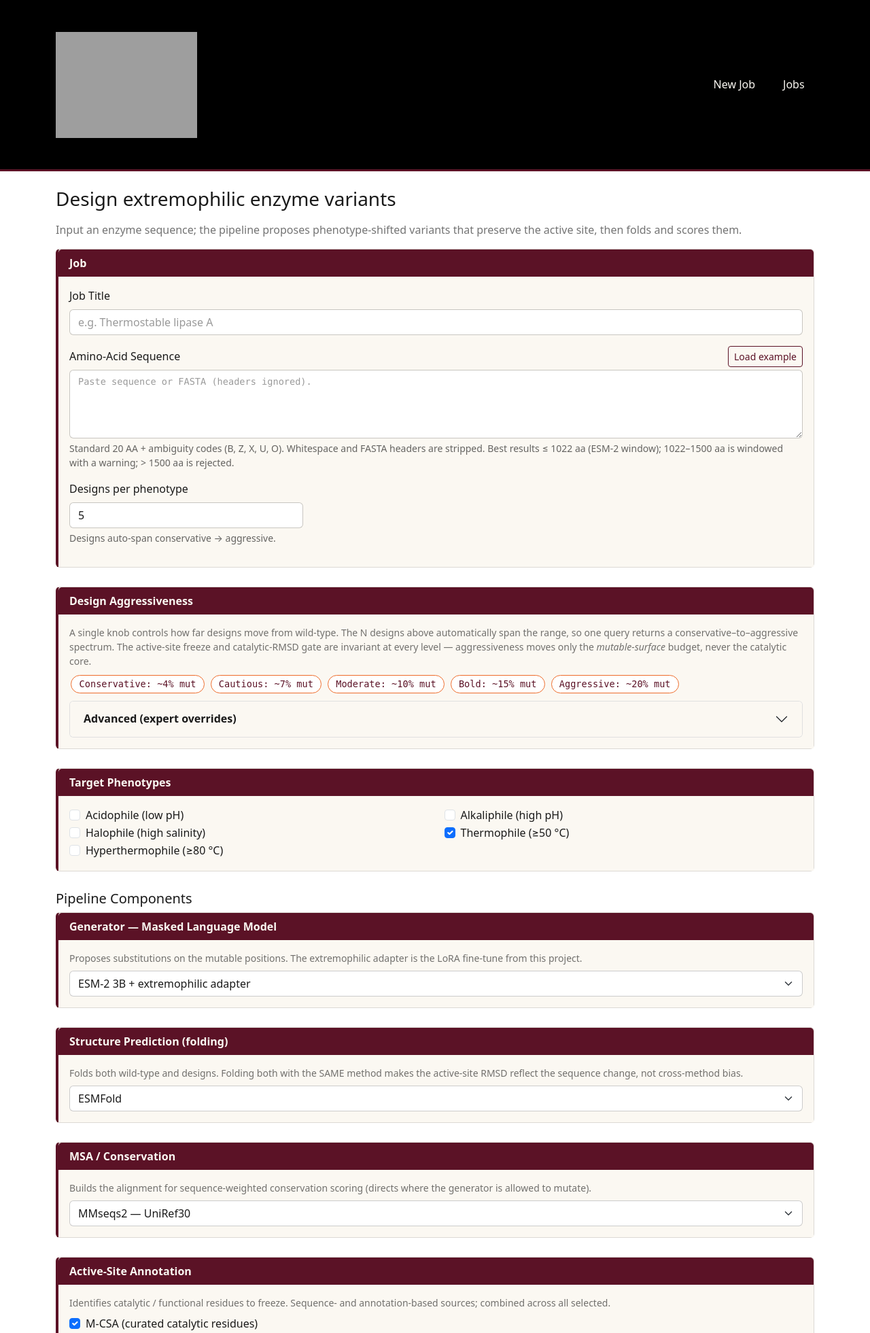
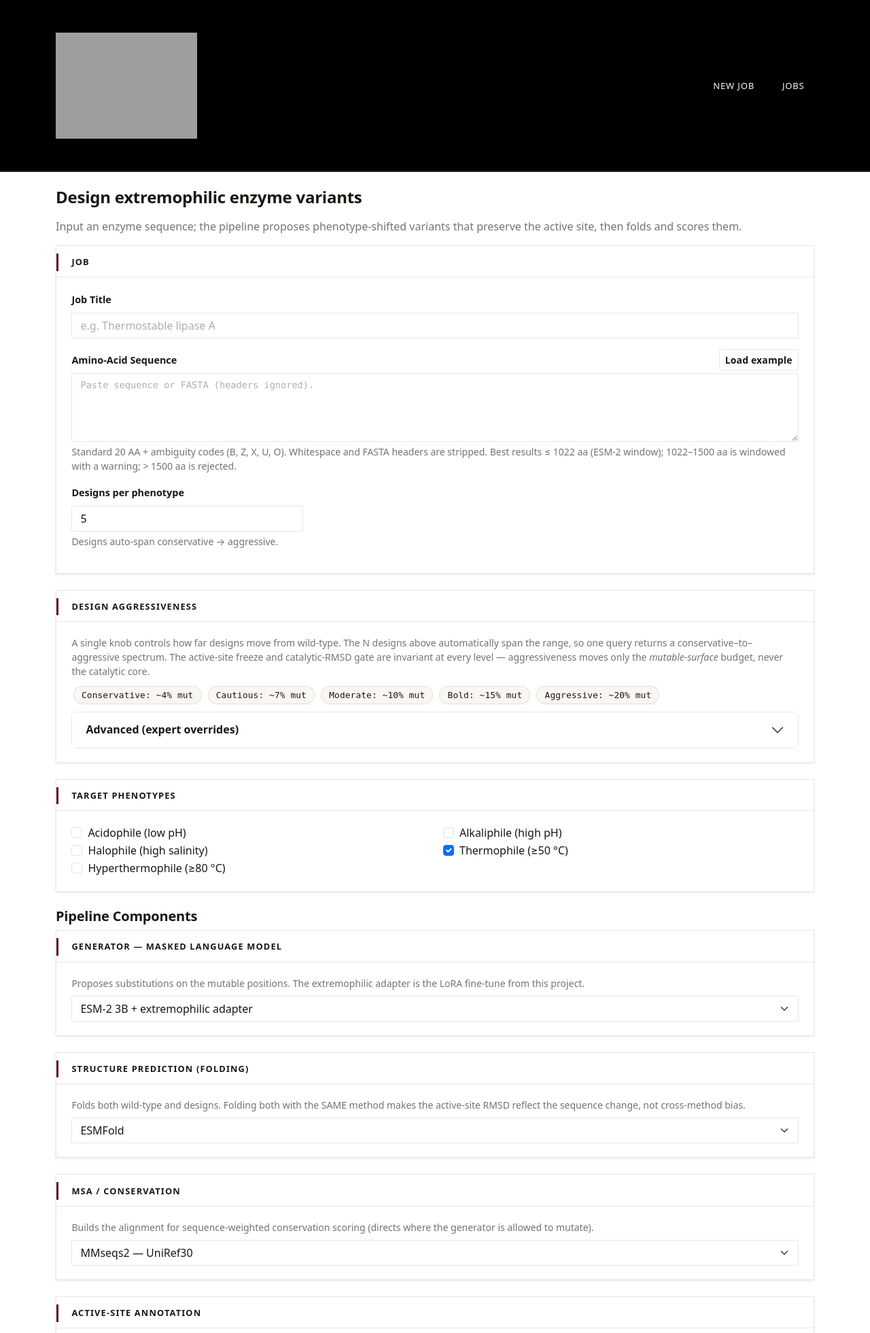
Before and after one commit to jayman1466/Extremophilic-Protein-Translator, a Flask app: page / in a window 1280 px wide. Shown: the top 1961 px of the page at 68% size. Run offline with Flask 3, Linux system fonts and the light colour scheme; grey boxes are pictures that could not be loaded.

Commit message:
webapp: modernize CSS — squared cards, color-as-accent, hairlines + soft shadows
Diagnosis: the dated feel came from HOW color was applied (saturated flat fills,
thick colored borders, rounded corners everywhere), not the hues. Fixes:
- cards are now rectangles (--radius 0) with a hairline border + soft layered
  shadow (lifts on hover); dropped the 4px magma left-border
- card headers no longer solid magma fills — quiet uppercase letter-spaced labels
  with a thin 3px magma accent bar (color as accent on neutral space)
- neutral design-token system (--ink warm near-black, --line hairline,
  --surface/-2, --shadow-sm/md, magma/amber tints)
- accordion active state = magma tint + inset accent (was solid red fill)
- alerts flat/tinted with left accent (was glossy Bootstrap fills); warning box
  amber-tint (was #fff3cd Bootstrap-2 yellow)
- buttons squared, outline styles fill on hover; pills keep round radius as a
  deliberate accent against the square cards
- mutation highlight softened to amber-tint + underline (was solid orange block)
- header keeps its 3x size; thick 3px magma bar -> thin magma seam
Verified: pages render 200, full submit flow intact (Chrome sandboxed, no screenshot).

```diff
--- a/webapp/static/css/theme.css
+++ b/webapp/static/css/theme.css
@@ -1,123 +1,175 @@
-/* Extremophilic Protein Translator — light body, black header
-   accents: magma #5B1226 · red #C1352B · hot orange #EE6C2B · amber #F6B23C
-   cream #FBF8F2 (surfaces) · white body. Teal token retained but unused. */
+/* Extremophilic Protein Translator — modern light UI, black header.
+   Warm lava accents on neutral space: color accents, hairline borders, soft
+   layered shadows, squared corners, quiet section headers.
+   accents: magma #5B1226 · red #C1352B · hot orange #EE6C2B · amber #F6B23C */
 :root {
   --ept-bg: #000000;
-  --ept-magma: #5B1226;   /* default body accent */
+  --ept-magma: #5B1226;
   --ept-red: #C1352B;
   --ept-orange: #EE6C2B;
   --ept-amber: #F6B23C;
-  --ept-cream: #FBF8F2;   /* lighter cream */
-  --ept-teal: #28C2A8;    /* retained as a token but no longer used in the UI */
-  --ept-panel: #13202e;   /* slightly lifted card surface on the dark bg */
-  --ept-panel-2: #1b2a3a;
+  --ept-cream: #FBF8F2;
+  --ept-teal: #28C2A8;    /* retained token, unused */
+
+  /* modern neutral system */
+  --ink: #1b1613;                    /* warm near-black text */
+  --ink-soft: rgba(27,22,19,0.60);   /* secondary text */
+  --surface: #ffffff;
+  --surface-2: #faf7f3;              /* subtle warm lift */
+  --line: rgba(27,22,19,0.10);       /* hairline border */
+  --radius: 0px;                     /* rectangles */
+  --radius-ctl: 2px;                 /* barely-there on controls */
+  --shadow-sm: 0 1px 2px rgba(27,22,19,0.05), 0 2px 6px rgba(27,22,19,0.05);
+  --shadow-md: 0 1px 2px rgba(27,22,19,0.06), 0 8px 24px rgba(27,22,19,0.08);
+  --magma-tint: rgba(91,18,38,0.07);
+  --amber-tint: rgba(246,178,60,0.14);
 }
 
 body {
-  background-color: #ffffff;
-  color: #1a1a1a;
+  background-color: var(--surface);
+  color: var(--ink);
+  -webkit-font-smoothing: antialiased;
 }
 
 /* ---- header (only the header is dark) ---- */
 .ept-navbar {
   background-color: #000;
   min-height: 252px;
-  border-bottom: 3px solid var(--ept-magma);
+  border-bottom: 1px solid rgba(255,255,255,0.08);
+  box-shadow: 0 1px 0 var(--ept-magma);   /* thin magma seam instead of a thick bar */
 }
 .ept-navbar .navbar-brand { display: flex; align-items: center; gap: 0.6rem; }
 .ept-logo { height: 156px; width: auto; }
 .brand-text { color: var(--ept-cream); font-weight: 700; font-size: 2rem; letter-spacing: 0.3px; }
 
-/* toolbar buttons with mouseover fade */
+/* toolbar buttons — quiet, letter-spaced, subtle hover */
 .nav-btn {
   color: var(--ept-cream);
   text-decoration: none;
   padding: 0.4rem 0.9rem;
-  border-radius: 6px;
-  transition: background-color 0.35s ease, color 0.35s ease;
+  border-radius: var(--radius-ctl);
+  font-size: 0.82rem;
+  letter-spacing: 0.06em;
+  text-transform: uppercase;
+  transition: background-color 0.25s ease, color 0.25s ease;
 }
-.nav-btn:hover { background-color: var(--ept-magma); color: var(--ept-cream); }
+.nav-btn:hover { background-color: rgba(255,255,255,0.10); color: #fff; }
 
 /* ---- links & buttons ---- */
-a { color: var(--ept-red); }
-a:hover { color: var(--ept-magma); }
+a { color: var(--ept-red); text-decoration: none; }
+a:hover { color: var(--ept-magma); text-decoration: underline; text-underline-offset: 2px; }
+
+.btn { border-radius: var(--radius-ctl); font-weight: 600; letter-spacing: 0.01em; }
 
 .btn-ept {
   background-color: var(--ept-magma);
   border-color: var(--ept-magma);
   color: var(--ept-cream);
-  transition: background-color 0.3s ease, border-color 0.3s ease;
+  transition: background-color 0.2s ease, box-shadow 0.2s ease, transform 0.05s ease;
 }
-.btn-ept:hover { background-color: var(--ept-red); border-color: var(--ept-red); color: var(--ept-cream); }
+.btn-ept:hover { background-color: #6d1730; border-color: #6d1730; color: #fff; box-shadow: var(--shadow-sm); }
+.btn-ept:active { transform: translateY(1px); }
 
+/* download / secondary action — outline, fills on hover (quieter than solid orange) */
 .btn-steel {
-  background-color: var(--ept-orange); border-color: var(--ept-orange); color: #2a1500;
-  transition: background-color 0.3s ease;
+  background: transparent; border: 1px solid var(--ept-orange); color: #b4531c;
+  transition: background-color 0.2s ease, color 0.2s ease;
 }
-.btn-steel:hover { background-color: var(--ept-amber); color: #3a2600; }
+.btn-steel:hover { background-color: var(--ept-orange); color: #2a1500; }
 
-/* sample-data / secondary outline button — visible on the white body */
+/* sample-data / secondary outline button */
 .btn-outline-cream {
-  background: transparent; border: 1px solid var(--ept-magma); color: var(--ept-magma);
-  transition: background-color 0.3s ease, color 0.3s ease;
+  background: transparent; border: 1px solid var(--line); color: var(--ink);
+  transition: background-color 0.2s ease, border-color 0.2s ease, color 0.2s ease;
 }
-.btn-outline-cream:hover { background: var(--ept-magma); color: var(--ept-cream); }
+.btn-outline-cream:hover { background: var(--surface-2); border-color: var(--ept-magma); color: var(--ept-magma); }
 
 .btn-danger-magma {
-  background-color: var(--ept-red); border-color: var(--ept-red); color: var(--ept-cream);
+  background: transparent; border: 1px solid var(--ept-red); color: var(--ept-red);
+  transition: background-color 0.2s ease, color 0.2s ease;
 }
-.btn-danger-magma:hover { background-color: var(--ept-magma); color: var(--ept-cream); }
+.btn-danger-magma:hover { background-color: var(--ept-red); color: #fff; }
 
-/* ---- cards / sections: magma header, cream body ---- */
+/* ---- cards / sections: rectangles, hairline + soft shadow, quiet header ---- */
 .card-section {
-  background-color: var(--ept-cream);
-  border: 1px solid rgba(0,0,0,0.12);
-  border-left: 4px solid var(--ept-magma);
-  color: #1a1a1a;
-  margin-bottom: 1.75rem !important;   /* more air between cards */
+  background-color: var(--surface);
+  border: 1px solid var(--line);
+  border-radius: var(--radius);          /* rectangles */
+  box-shadow: var(--shadow-sm);
+  color: var(--ink);
+  margin-bottom: 1.5rem !important;
+  overflow: hidden;
+  transition: box-shadow 0.2s ease;
 }
+.card-section:hover { box-shadow: var(--shadow-md); }
+/* header: no solid fill — quiet uppercase label with a thin magma accent bar */
 .card-section .card-header {
-  background-color: var(--ept-magma);
-  color: var(--ept-cream);
-  font-weight: 600;
-  border-bottom: none;
+  background-color: var(--surface);
+  color: var(--ink);
+  font-weight: 700;
+  font-size: 0.80rem;
+  letter-spacing: 0.09em;
+  text-transform: uppercase;
+  padding: 0.9rem 1.1rem 0.75rem;
+  border-bottom: 1px solid var(--line);
+  position: relative;
 }
-.card-section .card-body { background-color: var(--ept-cream); }
+.card-section .card-header::before {
+  content: ""; position: absolute; left: 0; top: 0.7rem; bottom: 0.55rem;
+  width: 3px; background: var(--ept-magma);
+}
+.card-section .card-header { padding-left: 1.4rem; }
+.card-section .card-body { background-color: var(--surface); padding: 1.25rem 1.4rem; }
+
 .form-control, .form-select {
-  background-color: #ffffff;
-  border-color: rgba(0,0,0,0.2);
-  color: #1a1a1a;
+  background-color: var(--surface);
+  border: 1px solid var(--line);
+  border-radius: var(--radius-ctl);
+  color: var(--ink);
+  transition: border-color 0.15s ease, box-shadow 0.15s ease;
 }
 .form-control:focus, .form-select:focus {
-  background-color: #ffffff;
-  color: #1a1a1a;
-  border-color: var(--ept-red);
-  box-shadow: 0 0 0 0.2rem rgba(193,53,43,0.25);
+  background-color: var(--surface);
+  color: var(--ink);
+  border-color: var(--ept-magma);
+  box-shadow: 0 0 0 3px var(--magma-tint);
 }
-.form-control::placeholder { color: rgba(0,0,0,0.4); }
-.form-text { color: rgba(0,0,0,0.6) !important; }
-.text-muted { color: rgba(0,0,0,0.55) !important; }
+.form-control::placeholder { color: rgba(27,22,19,0.35); }
+.form-text { color: var(--ink-soft) !important; }
+.text-muted { color: var(--ink-soft) !important; }
+.form-label { font-weight: 600; font-size: 0.9rem; }
 
-/* ---- accordion (light) ---- */
-.accordion-item { background-color: #fff; border-color: rgba(0,0,0,0.12); }
+/* ---- accordion: rectangles, quiet active state (tint, not solid fill) ---- */
+.accordion { border-radius: var(--radius); }
+.accordion-item { background-color: var(--surface); border-color: var(--line); }
 .accordion-button {
-  background-color: var(--ept-cream); color: #1a1a1a; font-weight: 600;
+  background-color: var(--surface); color: var(--ink); font-weight: 600;
+  border-radius: 0 !important;
 }
-.accordion-button:not(.collapsed) { background-color: var(--ept-red); color: var(--ept-cream); }
-.accordion-button:not(.collapsed)::after { filter: invert(1); }
-.accordion-body { color: #1a1a1a; }
+.accordion-button:not(.collapsed) {
+  background-color: var(--magma-tint);
+  color: var(--ept-magma);
+  box-shadow: inset 3px 0 0 var(--ept-magma);
+}
+.accordion-button:not(.collapsed)::after {
+  filter: none;
+  /* recolor the chevron to magma via a hue-ish approximation */
+}
+.accordion-button:focus { box-shadow: 0 0 0 3px var(--magma-tint); }
+.accordion-body { color: var(--ink); }
 
 /* ---- metrics / sequence ---- */
 .metric-pill {
   display: inline-block;
-  background: #ffffff;
-  color: var(--ept-magma);
-  border: 1px solid var(--ept-orange);
-  border-radius: 1rem;
-  padding: 0.15rem 0.7rem;
+  background: var(--surface-2);
+  color: var(--ink);
+  border: 1px solid var(--line);
+  border-radius: 999px;              /* pills stay round — a modern accent on square cards */
+  padding: 0.2rem 0.7rem;
   margin: 0.15rem;
-  font-size: 0.85rem;
+  font-size: 0.8rem;
   font-family: ui-monospace, monospace;
+  letter-spacing: 0.01em;
 }
 .seq-view {
   font-family: ui-monospace, "SF Mono", Menlo, monospace;
@@ -127,9 +179,9 @@ a:hover { color: var(--ept-magma); }
   color: #1a1a1a;
 }
 .seq-mut {
-  background: var(--ept-orange);
-  color: #2a1500;
-  border-radius: 2px;
+  background: var(--amber-tint);
+  color: #b4531c;
+  box-shadow: inset 0 -2px 0 var(--ept-orange);
   padding: 0 1px;
   font-weight: 700;
 }
@@ -176,16 +228,19 @@ a:hover { color: var(--ept-magma); }
 }
 .track-legend .item { margin-right: 1.1rem; white-space: nowrap; }
 .as-warning {
-  background: #fff3cd; border: 1px solid var(--ept-amber); color: #6b4b00;
-  border-radius: 4px; padding: 0.3rem 0.6rem; font-size: 0.82rem; margin-bottom: 0.4rem;
+  background: var(--amber-tint);
+  border: 1px solid transparent; border-left: 3px solid var(--ept-amber);
+  color: #7a5300;
+  border-radius: var(--radius-ctl);
+  padding: 0.5rem 0.75rem; font-size: 0.82rem; margin-bottom: 0.5rem;
 }
 
 .status-badge { font-size: 0.85rem; }
 .viewer-box {
   position: relative;      /* Mol* absolutely-positions its canvas — contain it */
   width: 100%; height: 360px;
-  border: 1px solid rgba(0,0,0,0.15); border-radius: 4px;
-  background: #f3f0ea;
+  border: 1px solid var(--line); border-radius: var(--radius);
+  background: var(--surface-2);
   overflow: hidden;
 }
 /* Mol* injects an absolutely-positioned root that otherwise escapes the box */
@@ -196,5 +251,18 @@ a:hover { color: var(--ept-magma); }
   width: 100% !important;
   height: 100% !important;
 }
-h3, h5 { color: var(--ept-magma); }
-footer { color: rgba(0,0,0,0.5) !important; }
+h1, h2, h3, h4, h5 { color: var(--ink); font-weight: 700; letter-spacing: -0.01em; }
+h3 { font-size: 1.5rem; }
+footer {
+  color: var(--ink-soft) !important;
+  border-top: 1px solid var(--line);
+  margin-top: 2.5rem; padding-top: 1.25rem;
+  font-size: 0.85rem;
+}
+/* alerts: flat, tinted, left-accent — not glossy Bootstrap fills */
+.alert { border-radius: var(--radius-ctl); border: 1px solid var(--line); border-left-width: 3px; }
+.alert-info { background: var(--surface-2); border-left-color: var(--ept-magma); color: var(--ink); }
+.alert-warning { background: var(--amber-tint); border-left-color: var(--ept-amber); color: #7a5300; }
+.alert-danger { background: rgba(193,53,43,0.08); border-left-color: var(--ept-red); color: #8f2019; }
+/* badges in headers/lists */
+.badge.bg-light { background: var(--surface-2) !important; color: var(--ink) !important; border: 1px solid var(--line); font-weight: 600; }
```
